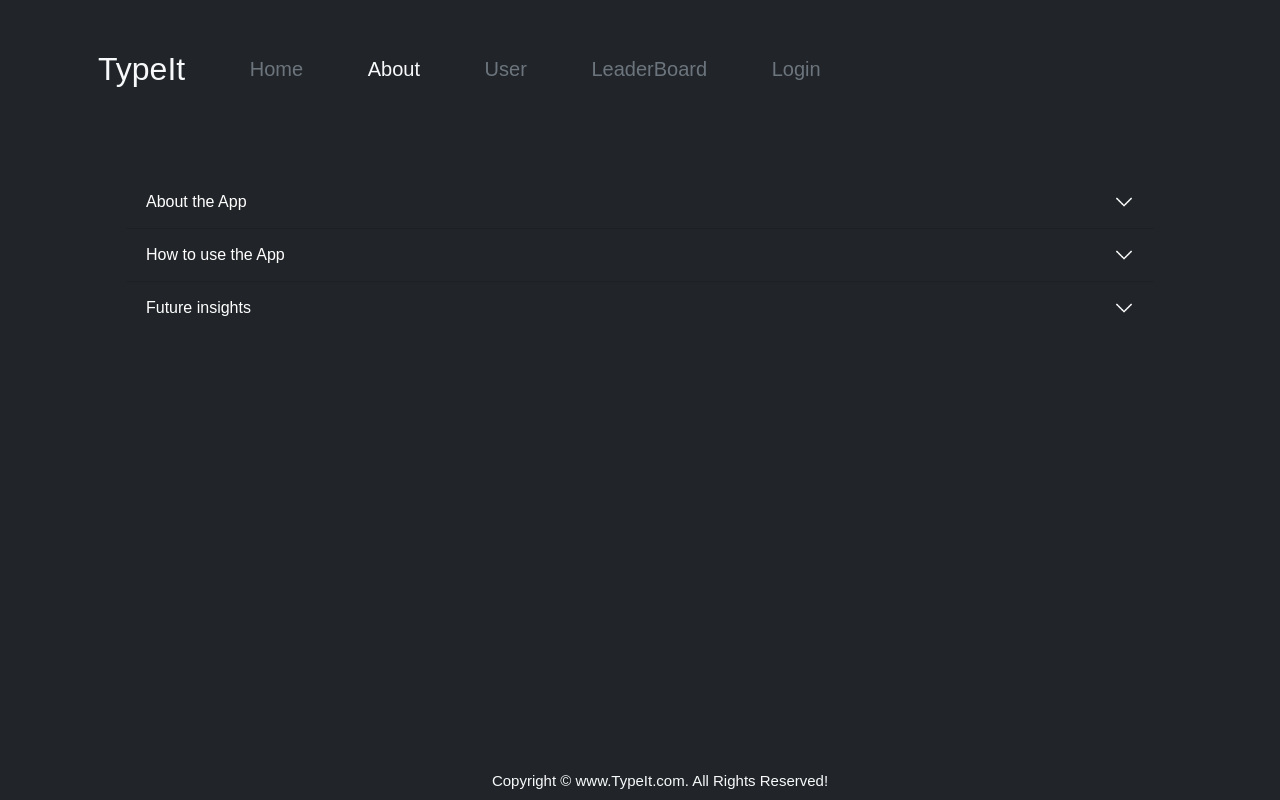
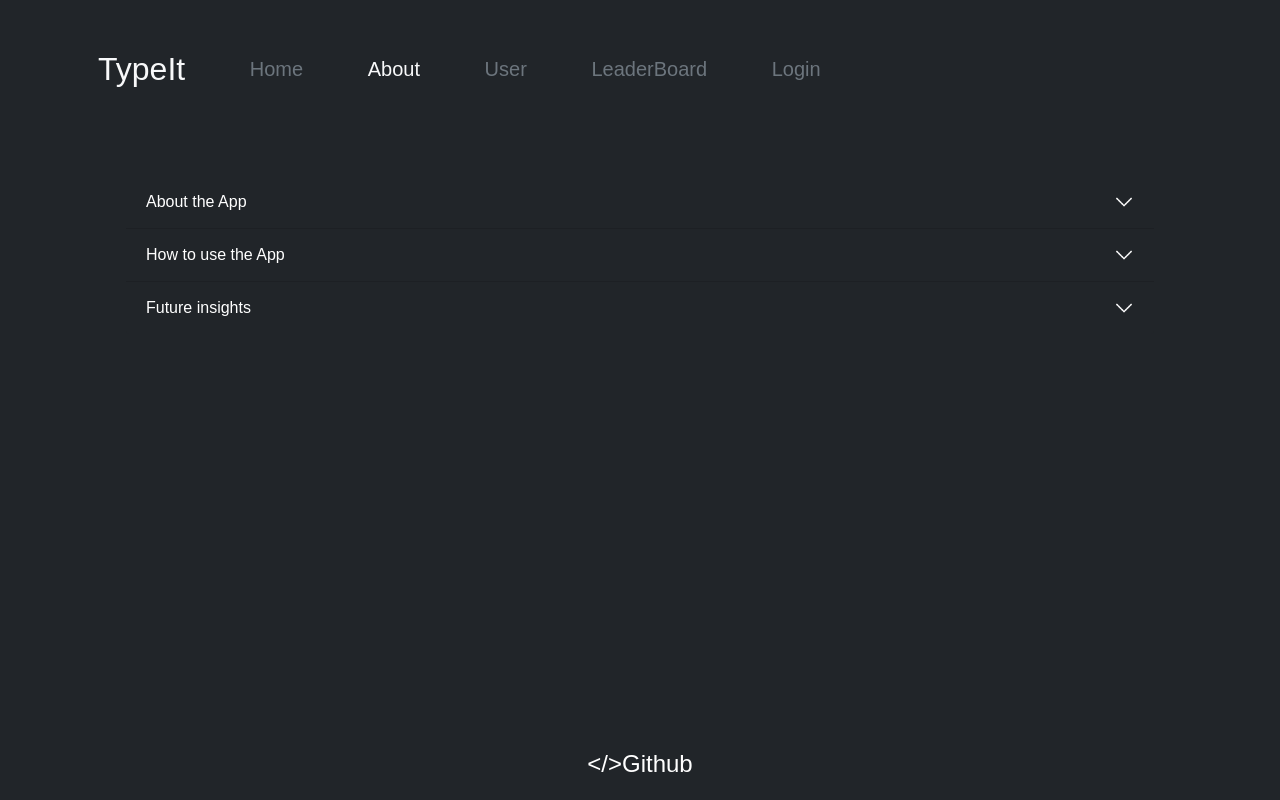
Before and after one commit to nitish-420/typeIt-frontend, a React (Create React App) app: page /about in a window 1280 px wide. Built offline with nearby package versions, Linux system fonts and the light colour scheme.

Commit message:
fitted footer and before removing play as a guest button

```diff
--- a/public/styles.css
+++ b/public/styles.css
@@ -569,9 +569,15 @@ hr{
 
 /* ******* Footer ****** */
 
-.footer {
+/* .footer {
     position: absolute;
     bottom: 0;
-    width: 100%;
-    height: 2.5rem;            /* Footer height */
+     width: 80%;
+    height: 2.5rem;
+} */
+
+
+.root{
+    min-height: 93vh;
+    /* this is done to make footer in center */
 }
--- a/src/App.js
+++ b/src/App.js
@@ -12,9 +12,9 @@ function App() {
 
 
 	return (
+		<>
 		<div className="root bg-dark container">
 			<Router>
-			<div>
 				<Navbar />
 				<Alert />
 					<Switch>
@@ -35,10 +35,10 @@ function App() {
 							<Leaderboard/>
 						</Route>
 					</Switch>
-				<Footer/>
-			</div>
 			</Router>
 		</div>
+		<Footer/>
+		</>
 	);
 }
 
--- a/src/components/Footer.jsx
+++ b/src/components/Footer.jsx
@@ -1,13 +1,15 @@
 import React from 'react'
+import { useSelector } from 'react-redux';
+var testState;
+export default function Footer() {
 
-export default function Footer() {
+    testState=useSelector((state)=>{
+		return state.handleTestState
+	})
+
     return (
-      <footer className="footer d-flex justify-content-between align-items-center bg-dark flex-wrap text-light py-2" >
-      <div className="mx-auto">
-          <h8>Copyright &copy; www.TypeIt.com. All Rights Reserved!</h8>
-      </div>
-
-  </footer>
-
+        <div className={`${testState ? "d-none":" m-0 p-0 text-center"}`}>
+            <a rel="noreferrer" target="_blank" className='d-inline-block text-center fs-4 p-0' href="https://github.com/nitish-420/typeIt-frontend" style={{textDecoration:"none",cursor:"pointer",color:"white"}}>{"</>"}Github</a>
+        </div>
     )
 }
--- a/src/components/LeaderBoard.jsx
+++ b/src/components/LeaderBoard.jsx
@@ -106,7 +106,7 @@ export default function LeaderBoard() {
     },[language,dispatch,history])
 
     return (
-        <>
+        <div className='mb-5'>
             <div className='row d-flex flex-row justify-content-around'>
                 <div className='col-12 col-md-9 p-3 align-self-center text-center text-md-start'>
                     <h1>Leader Board</h1>
@@ -144,6 +144,6 @@ export default function LeaderBoard() {
                     </div>
                 </Loader>
             </div>
-        </>
+        </div>
     )
 }
--- a/src/components/Login.jsx
+++ b/src/components/Login.jsx
@@ -150,7 +150,7 @@ export default function Login() {
 
 
     return (
-        <div className="section bg-dark">
+        <div className="section bg-dark mb-5">
             <div className="container">
                 <div className="row full-height justify-content-center">
                     <div className="col-12 text-center align-self-center ">
--- a/src/components/User.jsx
+++ b/src/components/User.jsx
@@ -350,11 +350,19 @@ export default function User() {
         }
     },[dispatch,history,madeAllRequest])
 
+    const getTimeInMinutes=(seconds)=>{
+        let hours=Math.floor(seconds/3600)
+        seconds=seconds%3600
+        let minutes=Math.floor(seconds/60)
+        seconds=seconds%60
+        return hours+":"+minutes+":"+seconds
+    }
+
 
 
 
     return (
-        <Loader loaded={loaderState} className="spinner " color="#FFF" radius={10} width={3} trail={60} speed={1} position='relative' top='175px'>
+        <Loader loaded={loaderState} className="spinner pb-5" color="#FFF" radius={10} width={3} trail={60} speed={1} position='relative' top='175px'>
             {!guestState ? <div className='mb-3'>
                 <div className='row d-flex flex-row justify-content-around'>
                     <h2 className='col-12 text-center text-animation'>
@@ -368,7 +376,7 @@ export default function User() {
                             </div>
                             <div className="col text-center">
                             <h6 className="text-muted font-">Total Time Spends</h6>
-                            <h2>{userState.totalTimeSpend}</h2>
+                            <h2>{getTimeInMinutes(userState.totalTimeSpend)}</h2>
                             </div>
                             <div className="col text-center">
                             <h6 className="text-muted font-">Best Speed</h6>
--- a/src/helpers/javaCode.json
+++ b/src/helpers/javaCode.json
@@ -1,5 +1,5 @@
 {
-    "javaLines":[
+    "javaLines": [
         "import java.util.*;",
         "public class Main{",
         "public static void main(String[] args){",
@@ -12,6 +12,26 @@
         "import java.io.*;",
         "static long[] factorial = new int[]{1,1,2,6};",
         "int digit = n % 10;",
-        "int arr[] = new int[len];"
+        "int arr[] = new int[len];",
+        "public class QuickSort {",
+        "public static int partition( int[] a , int h)",
+        "int p = a[h];",
+        "int temp = a[i];",
+        "int p = partition(a, l, h);",
+        "quickSort(a,l,p-1);",
+        "public static void main(String args[])",
+        "int[] a = {9,8,7,6,5,4,32,1};",
+        "int n = a.length;",
+        "System.out.print(a[i]+\" \");",
+        "public BinaryTrees getRight()",
+        "public static ArrayList<Integer>",
+        "Array<Integer> A = new ArrayList<>();",
+        "Stack<BinaryTrees> S = new Stack<>();",
+        "if(p==null||p.right==t||p.left==t){",
+        "import java.util.ArrayList;",
+        "import java.util.Stack;",
+        "System.out.print(T.data+\" \");",
+        "BinaryTrees T=new BinaryTrees(1);",
+        "T.left=new BinaryTrees(2);"
     ]
 }
```
